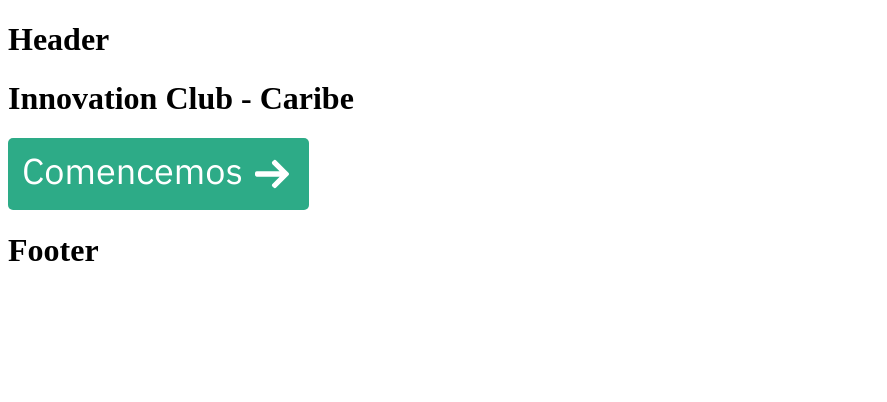
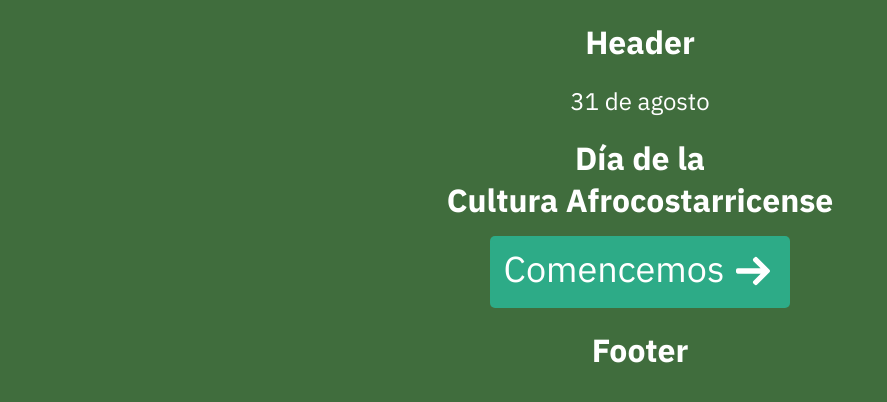
Before and after one commit to Royvargas55/innovation-club-caribe, a React app: page / in a window 1280 px wide. Shown: the top 402 px of the page, without its empty margins (0-887 px from the left). Built offline with nearby package versions, Linux system fonts and the light colour scheme.

Commit message:
Added the home title

```diff
--- a/src/containers/Home.jsx
+++ b/src/containers/Home.jsx
@@ -12,7 +12,11 @@ const Home = () => {
 
     return (
         <div>
-            <h1 className='title'>Innovation Club - Caribe</h1>
+            <div className='title'>
+                <h2>31 de agosto</h2>
+                <h1>Día de la</h1>
+                <h1>Cultura Afrocostarricense</h1>
+            </div>
             <Button text='Comencemos' method={handleClick}></Button>
         </div>
     )
--- a/src/styles/components/Home.scss
+++ b/src/styles/components/Home.scss
@@ -0,0 +1,18 @@
+@import "../index.scss";
+
+body {
+	background-color: $green-color;
+	font-family: $IBM-font;
+	color: white;
+	text-align: center;
+}
+
+.title {
+	margin: 15px;
+	h1 {
+		margin: 0%;
+	}
+	h2 {
+		font-weight: normal;
+	}
+}
--- a/src/styles/index.scss
+++ b/src/styles/index.scss
@@ -1,3 +1,4 @@
 @import "~font-awesome/css/font-awesome.css";
 @import url("https://fonts.googleapis.com/css2?family=IBM+Plex+Sans:ital,wght@0,100;0,400;0,700;1,100;1,400;1,700&display=swap");
 $IBM-font: "IBM Plex Sans", sans-serif;
+$green-color: #406d3d;
```
Also changed, not shown: 1 other file (tests, documents, lock files or other folders).
